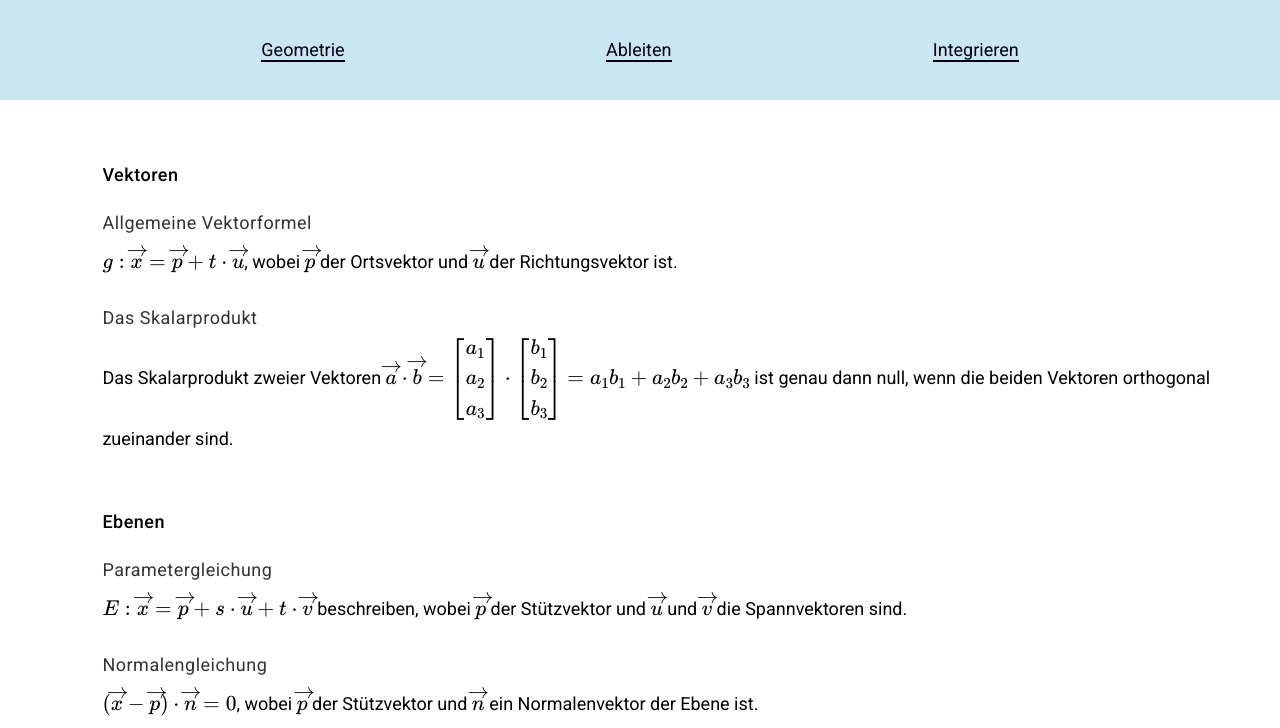
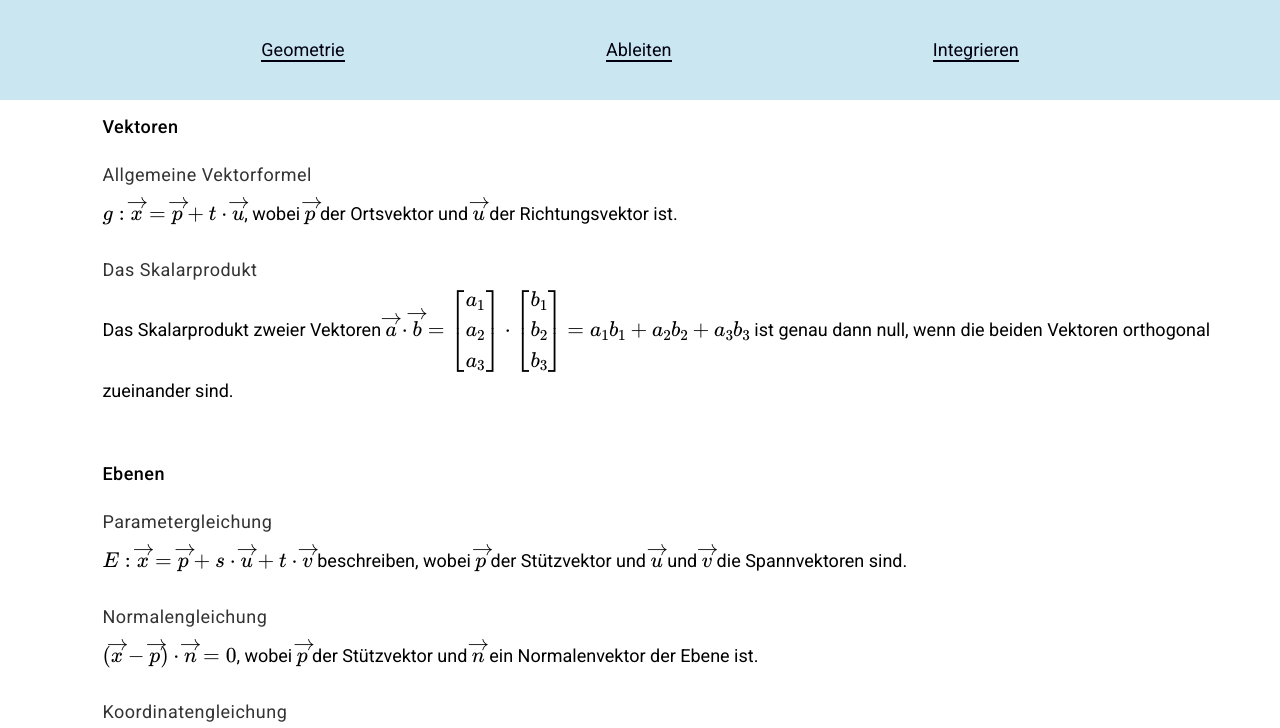
Before and after one commit to philippmrz/Mathe, a plain HTML site: page index.html in a window 1280 px wide. Shown: the top 728 px of the page. Drawn offline with nearby package versions, Linux system fonts and the light colour scheme; some packages are replaced by stand-ins of ours.

Commit message:
Reduced padding

```diff
--- a/style.css
+++ b/style.css
@@ -22,7 +22,7 @@ section {
 }
 
 section:first-of-type {
-  padding-top: 20.5vh;
+  padding-top: 14.5vh;
 }
 
 nav {
```
